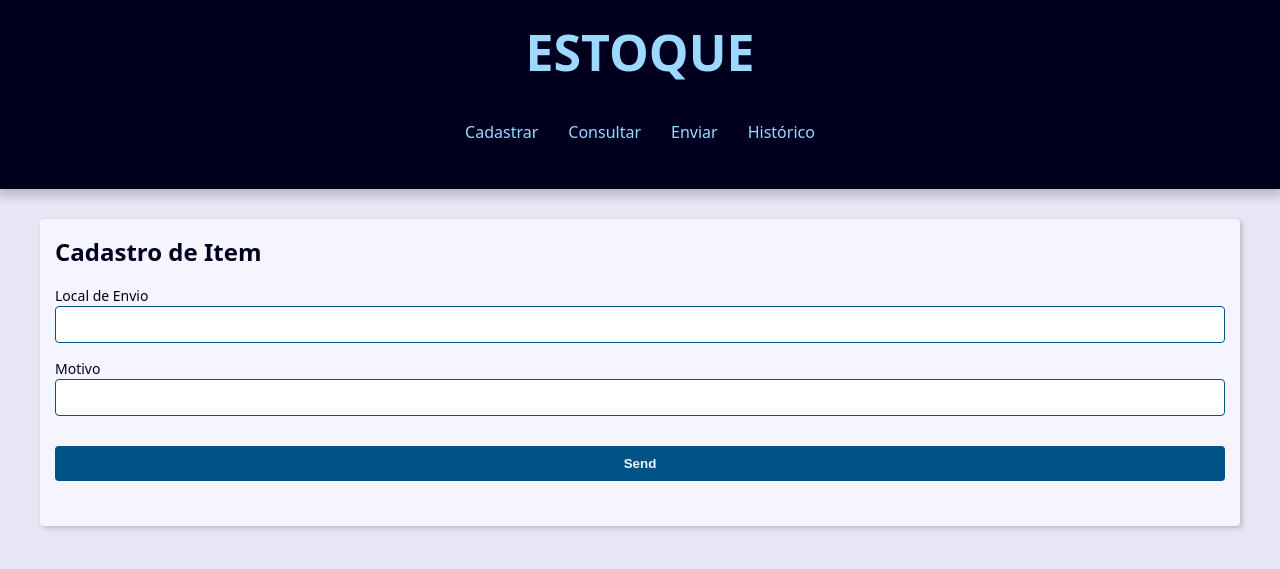
After one commit to JoaoMeisterI/Estoque, a Django app: page /stock/enviar/ in a window 1280 px wide. The commit adds this page. Shown: the top 569 px of the page. Run offline with Django 4.2, Linux system fonts and the light colour scheme; parts of the project's set-up code (start-up, migrations or seed data) failed here and were passed over.

Commit message:
Mensagem

```diff
--- a/base_static/global/css/style.css
+++ b/base_static/global/css/style.css
@@ -149,6 +149,7 @@
   .table-cel,
   .table-header {
     padding: var(--spacing);
+
   }
 
   .table-link {
--- a/base_templates/global/partials/header.html
+++ b/base_templates/global/partials/header.html
@@ -15,7 +15,10 @@
                     <a href="{% url 'stock:consulta' %}" class="menu-link">Consultar</a>
                 </li>
                 <li class="menu-item">
-                    <a href="#" class="menu-link">Remover</a>
+                    <a href="{% url 'stock:enviar'%}" class="menu-link">Enviar</a>
+                </li>
+                <li class="menu-item">
+                    <a href="#" class="menu-link">Histórico</a>
                 </li>
         </ul>
     </nav>
--- a/stock/forms.py
+++ b/stock/forms.py
@@ -19,3 +19,15 @@ class MateriasForm(forms.ModelForm):
             'name','description','marca','modelo','preco','fornecedor',
             'garantia','quantidade','categoria',
         )
+
+
+
+class DestinoForm(forms.ModelForm):
+    local = forms.CharField(label='Local de Envio')
+    motivo = forms.CharField(label='Motivo')
+
+    class Meta:
+        model = models.Destino
+        fields = (
+            'local','motivo'
+        )
--- /dev/null
+++ b/stock/templates/stock/enviar.html
@@ -0,0 +1,45 @@
+{% extends 'global/base.html' %}
+
+{% block content %}
+
+
+
+
+
+    <h2>Cadastro de Item</h2>
+
+    <form
+    action= "{% url 'stock:enviar' %}"
+    method="POST"
+
+
+    >
+    {% csrf_token %}
+
+    <div class="form-content">
+        {% for field in formulario  %}
+            <div class="form-group">
+
+
+            <label for="{{field.id_for_label}}">{{field.label}}</label>
+                {{field}}
+
+
+            </div>
+
+
+        {%endfor%}
+
+    <div class="form-content">
+        <div class="form-group">
+        <button class="btn" type="submit">Send</button>
+        </div>
+    </div>
+
+    </form>
+</div>
+
+
+
+
+{% endblock content %}
--- a/stock/urls.py
+++ b/stock/urls.py
@@ -11,10 +11,20 @@ urlpatterns = [
     path('',views.index, name='index'),
     path('stock/cadastrar/',views.cadastrar, name='cadastrar'),
     path('stock/<int:id_item>/atualizar',views.atualizar, name='atualizar'),
+    path('stock/<int:id_item>/removeItem',views.removeItem, name='removeItem'),
 
     #Views de pesquisa e filtros
 
     path('stock/consulta/',views.consulta, name='consulta'),
     path('stock/pesquisa/',views.pesquisa,name='pesquisa'),
-    path('stock/filtro',views.filtro,name='filtro'),
+    path('stock/filtro/',views.filtro,name='filtro'),
+    path('stock/<int:id_item>/add', views.add,name='add'),
+    path('stock/<int:id_item>/remove',views.remove,name='remove'),
+
+    #Views de entrar para verificar o item e enviar o item
+
+    path('stock/<int:id_item>/item',views.item,name='item'),
+    path('stock/enviar/',views.enviar,name='enviar'),
+
+
 ]
--- a/stock/views/movimentoss_views.py
+++ b/stock/views/movimentoss_views.py
@@ -4,6 +4,78 @@ from django.db.models import Q
 from django.core.paginator import Paginator
 from stock.models import Materias
 from stock.forms import MateriasForm
+from stock.forms import DestinoForm
 from stock.forms import Categoria
 from django.urls import reverse
 from django.http import HttpResponse
+
+#Adicionando quantidade do item
+def add(request,id_item):
+    item = get_object_or_404(Materias,pk=id_item)
+
+    item.quantidade += 1
+
+    item.save()
+
+    return redirect('stock:consulta')
+
+#Removendo quantidade do item
+def remove(request,id_item):
+    item = get_object_or_404(Materias,pk=id_item)
+
+    item.quantidade -= 1
+
+    item.save()
+
+    return redirect('stock:consulta')
+
+def item(request,id_item):
+
+
+    item = get_object_or_404(Materias,pk=id_item)
+
+    contexto = {
+        'item': item
+
+    }
+
+
+    return render(
+        request,
+        'stock/item.html',
+        contexto,
+    )
+
+def enviar(request):
+
+
+
+    if request.method == 'POST':
+
+        formDestino = DestinoForm(request.POST)
+
+        contexto = {
+            'formulario': formDestino,
+        }
+
+        if formDestino.is_valid():
+            print('formulário válido')
+            formDestino.save()
+
+        return render(
+            request,
+            'stock/enviar.html',
+            contexto,
+        )
+
+
+
+    contexto = {
+            'formulario': DestinoForm(),
+        }
+
+    return render(
+        request,
+        'stock/enviar.html',
+        contexto,
+    )
```
Also changed, not shown: stock/models.py (+6 -1 lines), stock/templates/stock/consulta.html (+25 -26 lines), stock/templates/stock/item.html (added, +53 -0 lines), stock/views/stock_views.py (+8 -0 lines), db.sqlite3.
